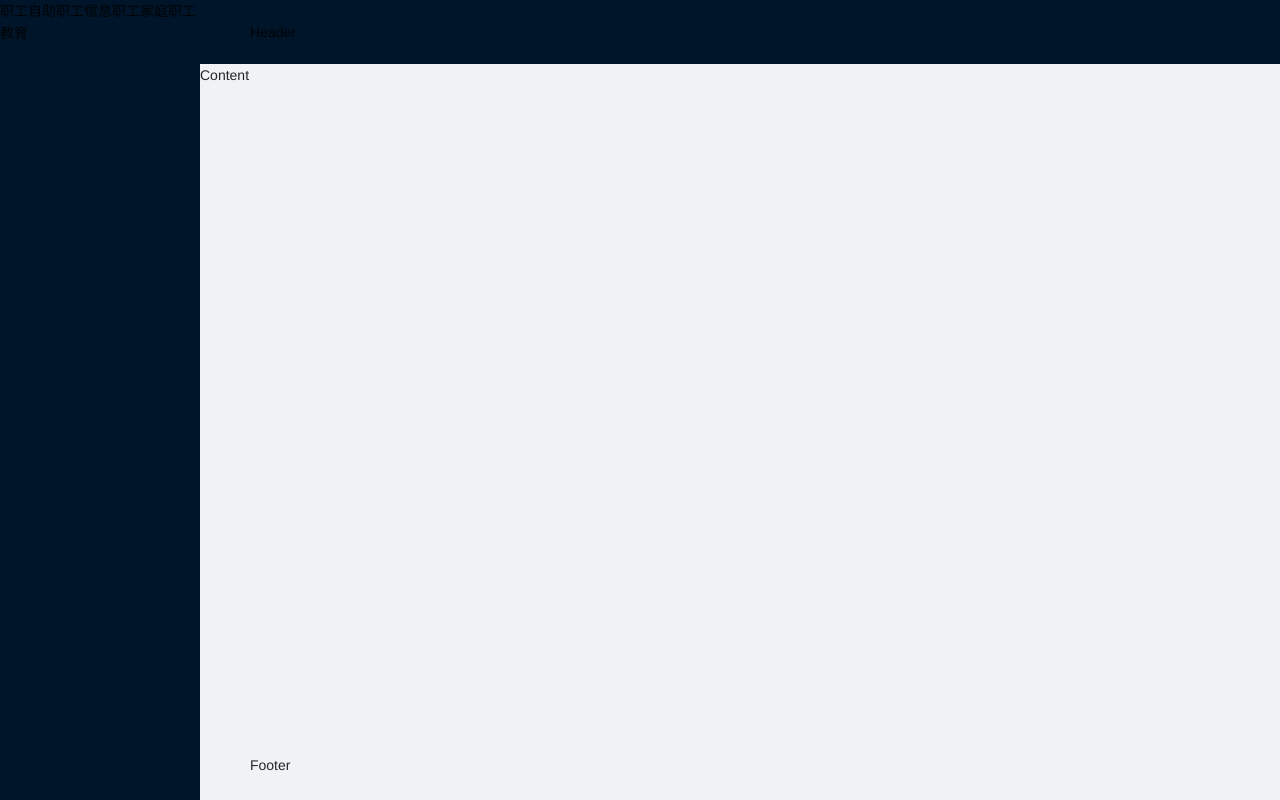
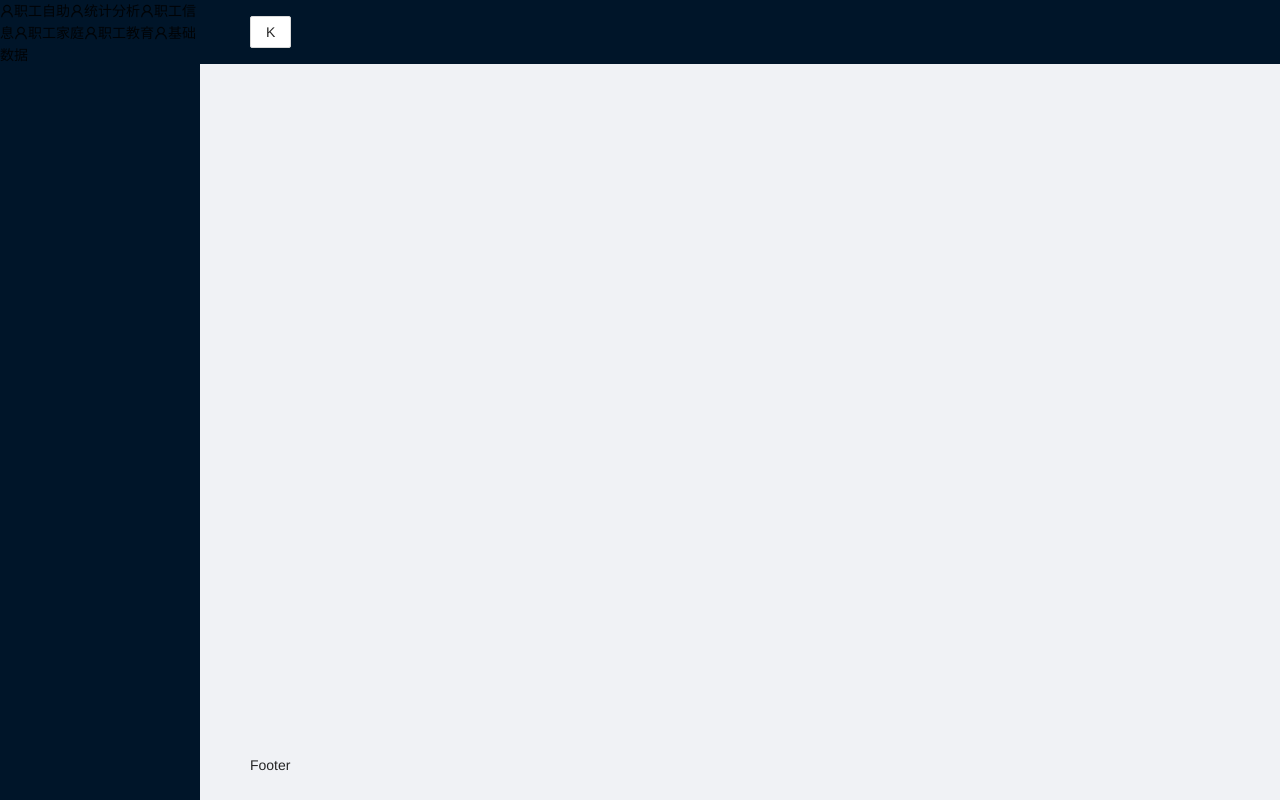
Before and after one commit to daniellan4039/seaseed, a Vue app: page /#/ in a window 1280 px wide. Built offline with nearby package versions, Linux system fonts and the light colour scheme.

Commit message:
feat: menu的collapsed

```diff
--- a/package.json
+++ b/package.json
@@ -8,6 +8,7 @@
     "lint": "vue-cli-service lint"
   },
   "dependencies": {
+    "@ant-design/icons-vue": "^6.0.1",
     "ant-design-vue": "^2.1.6",
     "core-js": "^3.6.5",
     "vue": "^3.0.0",
--- a/src/components/cusMenu.js
+++ b/src/components/cusMenu.js
@@ -1,4 +1,5 @@
 import {h} from "vue";
+import {UserOutlined} from "@ant-design/icons-vue";
 
 export default {
     name: 'CusMenu',
@@ -6,7 +7,22 @@ export default {
         dataSource: {
             type: Object,
             default: () => ({})
+        },
+        collapsed: {
+            type: Boolean,
+            default: () => false
         }
+    },
+    emits: ['change:select'],
+    data() {
+        return {
+            openKeys: [],
+            clickKey: null,
+            openVector: null
+        }
+    },
+    components: {
+        UserOutlined,
     },
     methods: {
         setSubMenu(menuItemsTree) {
@@ -16,30 +32,79 @@ export default {
                     if (i.type === 'menuItem') {
                         return h(<a-menu-item></a-menu-item>, null, {
                             default: () => {
-                                return [i.title]
+                                return [
+                                    <UserOutlined/>,
+                                    <span>{i.title}</span>]
                             }
                         })
                     } else if (i.type === 'subMenu') {
                         const subMenu = this.setSubMenu(i.children)
-                        return h(<a-sub-menu></a-sub-menu>, { title: i.title }, {
-                            default:() => {
+                        return h(<a-sub-menu></a-sub-menu>, {onTitleClick: this.onSubMenuClick}, {
+                            default: () => {
                                 return subMenu
+                            },
+                            title: () => {
+                                return [
+                                    <UserOutlined/>,
+                                    <span>{i.title}</span>]
                             }
                         })
                     }
                 })
             }
             return subMenuTree
+        },
+        /**
+         * SubMenu 点击触发的事件，只会有一个当前点击的key
+         * @param key
+         */
+        onSubMenuClick({key}) {
+            this.clickKey = key
+        },
+        /**
+         * Menu下的submenu打开/关闭的事件，
+         * 会整体报告所有打开的和关闭的submenu的keys
+         * @param arg
+         */
+        onMenuOpenChange(arg) {
+            this.openVector = arg.length ?? 0 - this.openKeys.length ?? 0
+            this.openKeys = arg
+        },
+        /**
+         * 当某个菜单被选中时触发
+         *
+         * @param arg
+         */
+        onSelect(arg) {
+            this.$emit('change:select', arg)
+        }
+    },
+    computed: {
+        menuOpenKey() {
+            if (this.openVector) {
+                return [this.clickKey]
+            } else {
+                return []
+            }
         }
     },
     render() {
-        const { setSubMenu } = this
+        // eslint-disable-next-line no-unused-vars
+        const {setSubMenu, onMenuOpenChange, menuOpenKey, onSelect, collapsed} = this
         const subMenus = setSubMenu(this.dataSource.items)
-        return h(<a-menu>
-        </a-menu>, { mode: 'inline', theme: 'dark' }, {
-            default: () => {
-                return subMenus
-            }
-        })
+        return h(<a-menu></a-menu>,
+            {
+                mode: 'inline',
+                theme: 'dark',
+                onOpenChange: onMenuOpenChange,
+                openKeys: menuOpenKey,
+                onSelect: onSelect,
+                inlineCollapsed: collapsed
+            },
+            {
+                default: () => {
+                    return subMenus
+                }
+            })
     }
 }
--- a/src/router/index.js
+++ b/src/router/index.js
@@ -1,10 +1,29 @@
 import { createRouter, createWebHashHistory } from 'vue-router'
+import EmployeeInfo from "@/views/employee/EmployeeInfo";
+import EmployeeFamily from "@/views/employee/EmployeeFamily";
 
+/**
+ * 因为要是用keep-alive，因此要缓存的组件不能使用函数式引入，应该使用import直接导入
+ *
+ * @type {[{path: string, component: (function(): Promise<*>), name: string}]}
+ */
 const routes = [
   {
     path: '/',
     name: 'Home',
-    component: () => import('@/views/layout/DefaultLayout')
+    component: () => import('@/views/layout/DefaultLayout'),
+    children: [
+      {
+        path: '/employee/info',
+        name: 'EmployeeCenter',
+        component: EmployeeInfo
+      },
+      {
+        path: '/employee/family',
+        name: 'EmployeeFamily',
+        component: EmployeeFamily
+      }
+    ]
   }
 ]
 
--- /dev/null
+++ b/src/views/employee/EmployeeFamily.vue
@@ -0,0 +1,15 @@
+<template>
+  <div>
+    <a-input></a-input>
+  </div>
+</template>
+
+<script>
+export default {
+  name: "EmployeeFamily"
+}
+</script>
+
+<style scoped>
+
+</style>
--- /dev/null
+++ b/src/views/employee/EmployeeInfo.vue
@@ -0,0 +1,15 @@
+<template>
+  <div>
+    <a-input></a-input>
+  </div>
+</template>
+
+<script>
+export default {
+  name: "EmployeeInfo"
+}
+</script>
+
+<style scoped>
+
+</style>
--- a/src/views/layout/DefaultLayout.vue
+++ b/src/views/layout/DefaultLayout.vue
@@ -1,11 +1,25 @@
 <template>
   <a-layout style="min-height: 100vh;">
-    <a-layout-sider :style="{minHeight: '100%'}">
-      <cus-menu :data-source="menu"></cus-menu>
+    <a-layout-sider :style="{minHeight: '100%'}" v-model:collapsed="collapsed" :trigger="null" collapsible>
+      <cus-menu
+          :data-source="menu"
+          :collapsed="collapsed"
+          v-on:change:select="onMenuItemSelect"
+      ></cus-menu>
     </a-layout-sider>
     <a-layout>
-      <a-layout-header>Header</a-layout-header>
-      <a-layout-content>Content</a-layout-content>
+      <a-layout-header>
+        <a-button @click="toggleCollapsed">
+          K
+        </a-button>
+      </a-layout-header>
+      <a-layout-content>
+        <router-view #="{Component}">
+          <keep-alive>
+            <component :is="Component"></component>
+          </keep-alive>
+        </router-view>
+      </a-layout-content>
       <a-layout-footer>Footer</a-layout-footer>
     </a-layout>
   </a-layout>
@@ -13,17 +27,23 @@
 
 <script>
 import CusMenu from '@/components/cusMenu'
+import {UserOutlined} from "@ant-design/icons-vue";
+
 export default {
   name: "DefaultLayout",
   components: {
-    CusMenu
+    CusMenu, UserOutlined
   },
-  data(){
+  data() {
     return {
       menu: {
         items: [
           {
             title: '职工自助',
+            type: 'menuItem'
+          },
+          {
+            title: '统计分析',
             type: 'menuItem'
           },
           {
@@ -43,18 +63,35 @@ export default {
                 type: 'menuItem'
               }
             ]
+          },
+          {
+            title: '基础设置',
+            type: 'subMenu',
+            children: [
+              {
+                title: '基础数据',
+                type: 'menuItem'
+              }
+            ]
           }
         ]
-      }
+      },
+      collapsed: false
     }
   },
   setup() {
 
   },
   methods: {
+    onMenuItemSelect(arg) {
+      console.log(arg)
+    },
+    toggleCollapsed() {
+      this.collapsed = !this.collapsed
+    }
   }
 }
 </script>
 
-<style scoped lang="less">
+<style lang="less" scoped>
 </style>
```
Also changed, not shown: 1 other file (tests, documents, lock files or other folders).
